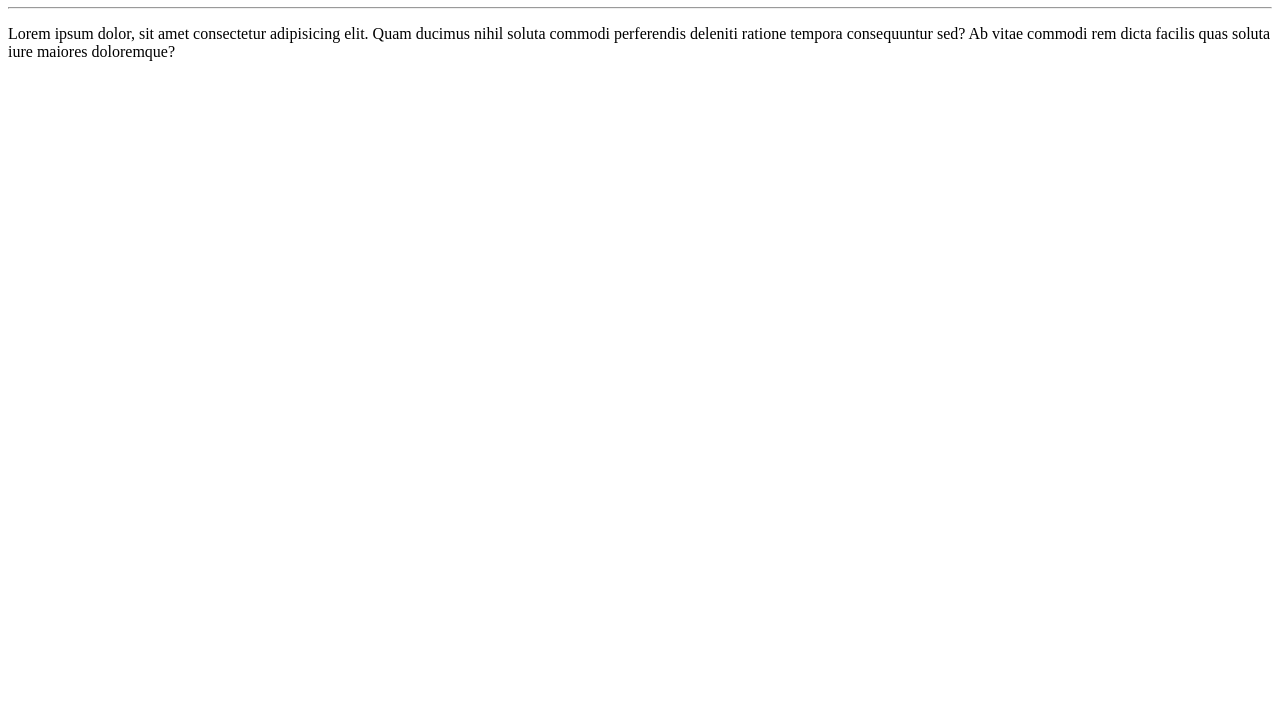
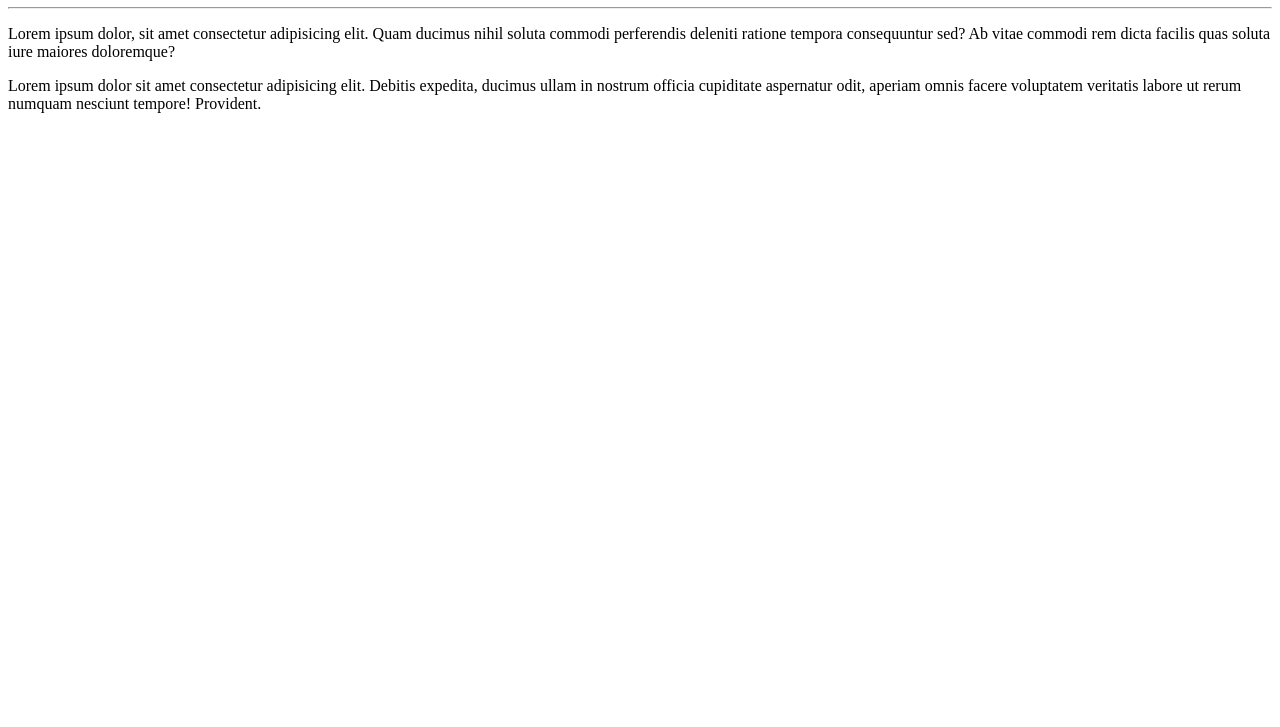
Before and after one commit to GFILHO85/Ola-Mundo, a plain HTML site: page Site-exemplo/index.html in a window 1280 px wide. Shown: the part 73-800 px from the top of the page. Drawn offline with Linux system fonts and the light colour scheme.

Commit message:
Adicionei um parágrafo

```diff
--- a/Site-exemplo/index.html
+++ b/Site-exemplo/index.html
@@ -9,5 +9,6 @@
     <h1>Olá, Mundo! </h1>
     <hr>
     <p>Lorem ipsum dolor, sit amet consectetur adipisicing elit. Quam ducimus nihil soluta commodi perferendis deleniti ratione tempora consequuntur sed? Ab vitae commodi rem dicta facilis quas soluta iure maiores doloremque?</p>
+    <p>Lorem ipsum dolor sit amet consectetur adipisicing elit. Debitis expedita, ducimus ullam in nostrum officia cupiditate aspernatur odit, aperiam omnis facere voluptatem veritatis labore ut rerum numquam nesciunt tempore! Provident.</p>
 </body>
 </html>
```
